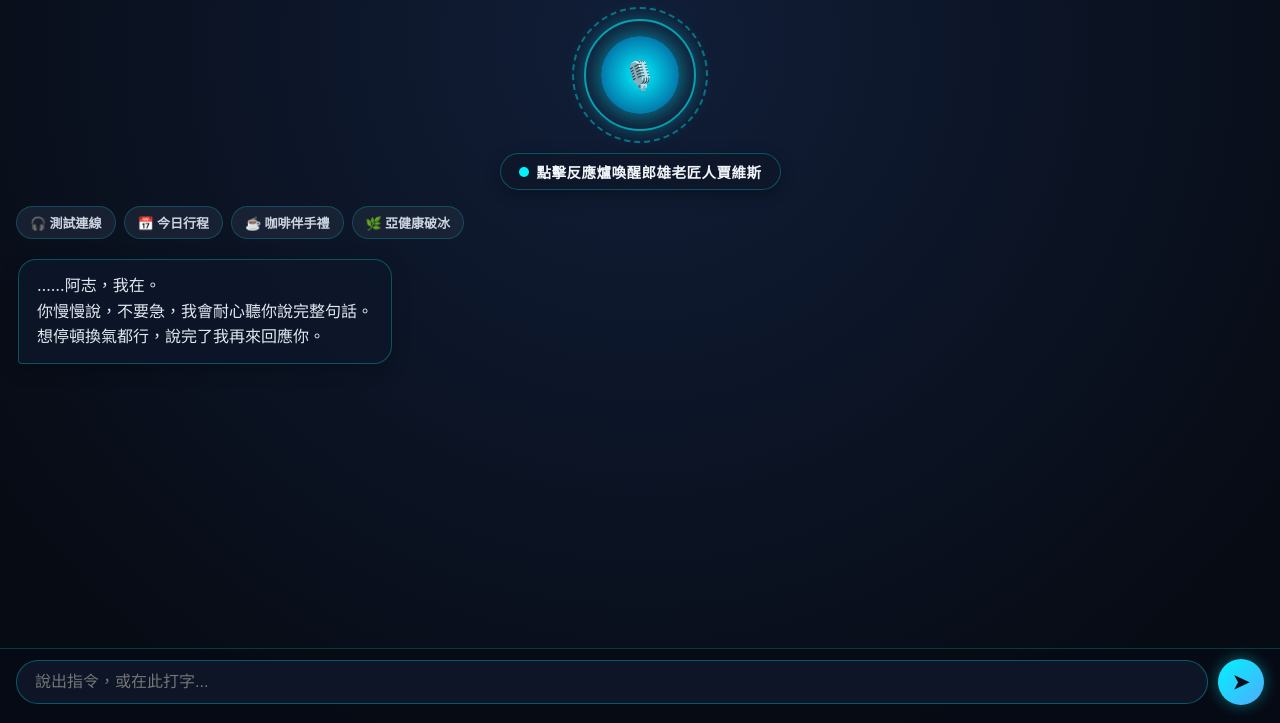
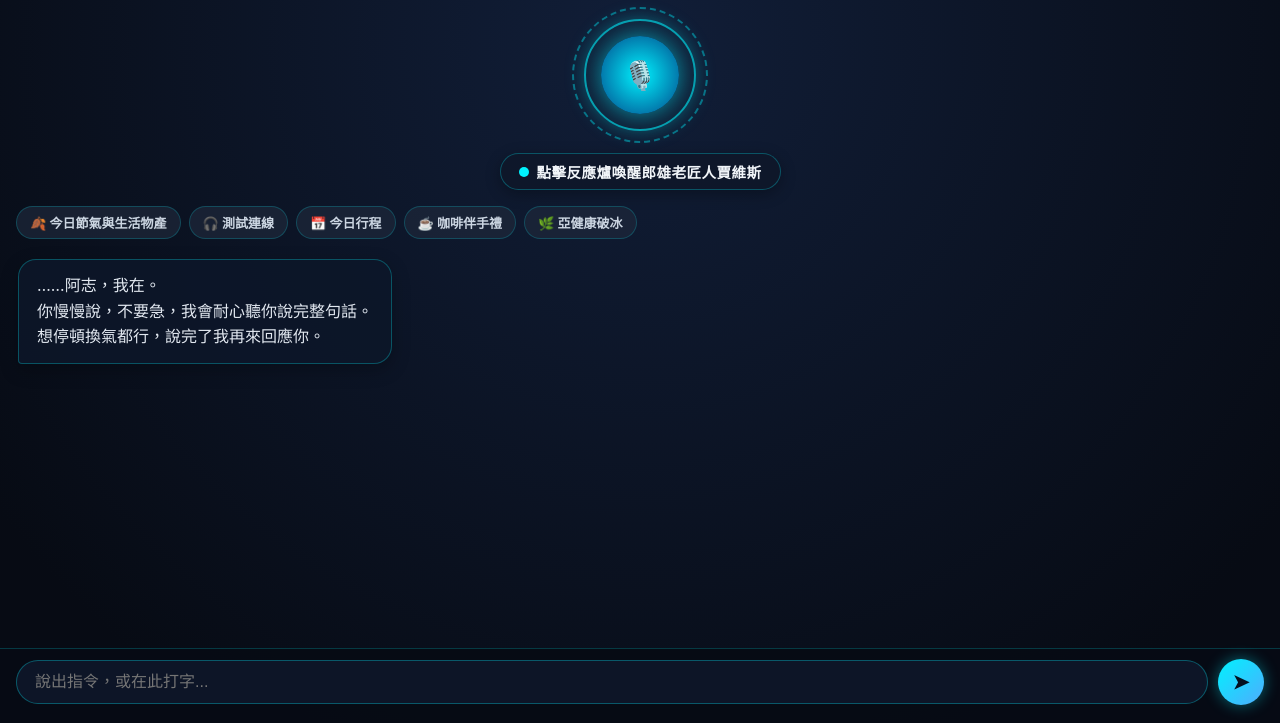
Before and after one commit to oeccafe/jarvis, a website: page index.html in a window 1280 px wide. Shown: the part 77-800 px from the top of the page. Drawn offline with Linux system fonts and the light colour scheme.

```diff
--- a/index.html
+++ b/index.html
@@ -413,6 +413,7 @@
 
   <!-- 快捷提問 -->
   <div class="quick-bar">
+    <div class="quick-chip" onclick="sendQuick('賈維斯，今天適逢什麼節氣？依當前時令，吧檯與健康該如何順應調理？')">🍂 今日節氣與生活物產</div>
     <div class="quick-chip" onclick="sendQuick('賈維斯，我戴著耳機正在烘豆，測試一下連線狀態')">🎧 測試連線</div>
     <div class="quick-chip" onclick="sendQuick('今天門市有哪些重要事項與待辦？')">📅 今日行程</div>
     <div class="quick-chip" onclick="sendQuick('幫我介紹一下翔頂發財開運咖啡與伴手禮優勢')">☕ 咖啡伴手禮</div>
```
